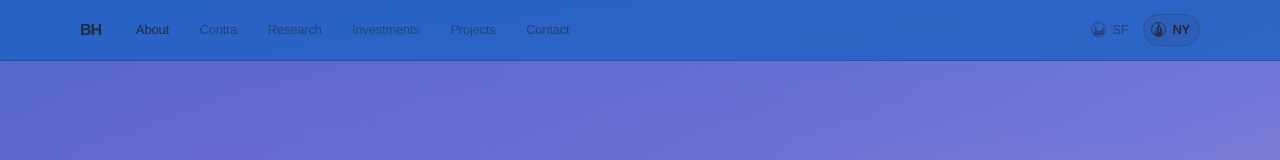
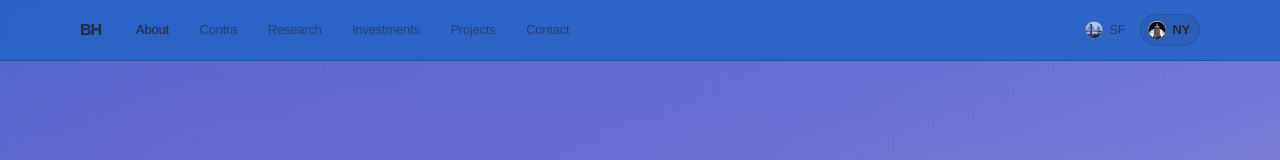
Before and after one commit to ben9885/get-ben.com, a Next.js app: page / in a window 1280 px wide. Shown: the top 160 px of the page. Built offline with nearby package versions, Linux system fonts and the light colour scheme; no server answers.

Commit message:
Use supplied city landmark icons

```diff
--- a/app/atmosphere.tsx
+++ b/app/atmosphere.tsx
@@ -102,5 +102,5 @@ export function AtmosphereBackground({atmosphere}:{atmosphere:Atmosphere}) {
 
 export function CitySwitcher({city,setCity,weather}:{city:City;setCity:(c:City)=>void;weather:WeatherState}) {
   const c=CITIES[city],time=new Intl.DateTimeFormat("en-US",{timeZone:c.zone,hour:"numeric",minute:"2-digit"}).format(new Date());
-  return <div className="environment"><div className="city-switch" aria-label="Site atmosphere location"><button onClick={()=>setCity("SF")} className={city==="SF"?"selected":""} aria-pressed={city==="SF"}><span className="city-glyph sf-glyph" aria-hidden />SF</button><button onClick={()=>setCity("NY")} className={city==="NY"?"selected":""} aria-pressed={city==="NY"}><span className="city-glyph ny-glyph" aria-hidden />NY</button></div><div className="weather-tip" role="status"><strong>{c.name}</strong><span>{weather?`${Math.round(weather.temperature)}° · ${weatherLabel(weather.weatherCode)}`:"Local solar atmosphere"}</span><span>{time}</span></div></div>;
+  return <div className="environment"><div className="city-switch" aria-label="Site atmosphere location"><button onClick={()=>setCity("SF")} className={city==="SF"?"selected":""} aria-pressed={city==="SF"}><img className="city-glyph" src="/city-icons/sf.png" alt="" />SF</button><button onClick={()=>setCity("NY")} className={city==="NY"?"selected":""} aria-pressed={city==="NY"}><img className="city-glyph" src="/city-icons/ny.png" alt="" />NY</button></div><div className="weather-tip" role="status"><strong>{c.name}</strong><span>{weather?`${Math.round(weather.temperature)}° · ${weatherLabel(weather.weatherCode)}`:"Local solar atmosphere"}</span><span>{time}</span></div></div>;
 }
--- a/app/globals.css
+++ b/app/globals.css
@@ -24,13 +24,7 @@ nav { max-width:1120px; margin:auto; display:flex; align-items:center; gap:28px;
 .city-switch button:focus-visible { opacity:1; outline:1px solid currentColor; outline-offset:2px; }
 .city-switch button:active { transform:translateY(1px) scale(.98); }
 .city-switch button.selected { opacity:1; background:color-mix(in srgb,var(--ink) 11%,transparent); border-color:color-mix(in srgb,var(--ink) 20%,transparent); font-weight:650; }
-.city-glyph { position:relative; width:15px; height:15px; display:inline-block; flex:0 0 auto; opacity:.9; }
-.sf-glyph { border:1px solid currentColor; border-radius:50%; background:linear-gradient(currentColor,currentColor) 1px 10px/11px 1.5px no-repeat,linear-gradient(currentColor,currentColor) 3px 3px/1.5px 10px no-repeat,linear-gradient(currentColor,currentColor) 10px 4px/1.5px 9px no-repeat,linear-gradient(currentColor,currentColor) 2px 7px/3px 1px no-repeat,linear-gradient(currentColor,currentColor) 9px 8px/3px 1px no-repeat; }
-.sf-glyph::before { content:""; position:absolute; left:1px; top:1px; width:11px; height:8px; border-bottom:1px solid currentColor; border-radius:0 0 50% 50%; }
-.sf-glyph::after { content:""; position:absolute; left:3px; bottom:1px; width:9px; height:1px; background:currentColor; box-shadow:-2px -2px 0 -0.25px currentColor,2px -2px 0 -0.25px currentColor; }
-.ny-glyph { border:1px solid currentColor; border-radius:50%; overflow:hidden; }
-.ny-glyph::before { content:""; position:absolute; left:2px; top:0; width:9px; height:14px; background:currentColor; clip-path:polygon(47% 0,53% 0,56% 13%,65% 18%,65% 28%,75% 28%,75% 39%,86% 39%,86% 55%,100% 55%,100% 100%,0 100%,0 55%,14% 55%,14% 39%,25% 39%,25% 28%,35% 28%,35% 18%,44% 13%); }
-.ny-glyph::after { content:""; position:absolute; left:4px; bottom:2px; width:1px; height:5px; background:color-mix(in srgb,var(--nav-bg) 82%,transparent); box-shadow:3px -2px 0 color-mix(in srgb,var(--nav-bg) 82%,transparent),6px 0 0 color-mix(in srgb,var(--nav-bg) 82%,transparent); }
+.city-glyph { width:18px; height:18px; display:block; flex:0 0 auto; border-radius:50%; object-fit:cover; }
 .weather-tip { position:absolute; right:0; top:calc(100% + 17px); min-width:168px; padding:12px 14px; display:flex; flex-direction:column; gap:3px; background:color-mix(in srgb,var(--nav-bg) 88%,var(--ink) 12%); border:1px solid var(--line); font-size:11px; opacity:0; transform:translateY(-4px); pointer-events:none; transition:opacity .18s ease,transform .18s ease; }
 .environment:hover .weather-tip,.environment:focus-within .weather-tip { opacity:1; transform:none; }
 .weather-tip strong { font-size:12px; }
```
Also changed, not shown: public/city-icons/ny.png (added), public/city-icons/sf.png (added).
